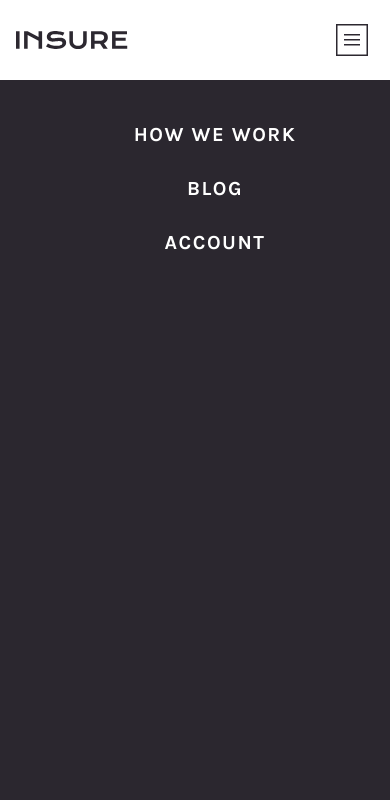
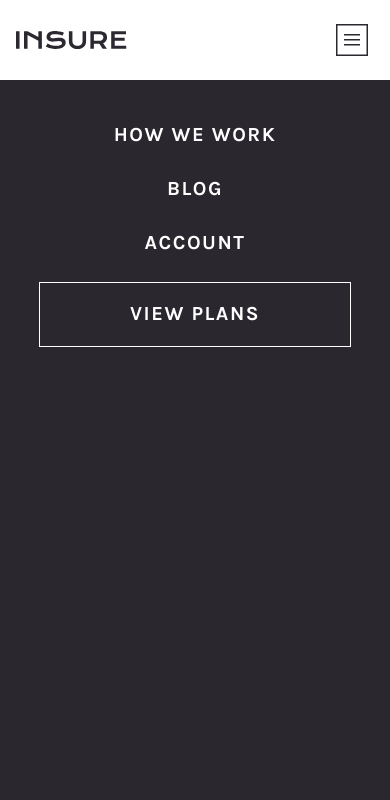
Before and after one commit to humarroquin/insure-landing-page, a plain HTML site: page index.html in a window 390 px wide. Both pictures are taken after a click on the button 352 px from the left and 40 px from the top of the page. Shown: the top 800 px of the page. Drawn offline with Linux system fonts and the light colour scheme.

Commit message:
refactored the header and hero sections

```diff
--- a/index.html
+++ b/index.html
@@ -23,16 +23,25 @@
   </head>
   <body>
     <header class="header | container display-flex">
-        <img src="./images/logo.svg" alt="Insure" />
+      <img class="logo" src="./images/logo.svg" alt="Insure" />
       <nav>
-        <ul class="nav-links | display-flex">
+        <ul class="header__nav-links | display-flex">
           <li><a href="#">How we work</a></li>
           <li><a href="#">Blog</a></li>
           <li><a href="#">Account</a></li>
+          <li>
+            <button
+              class="header__button | header__button--mobile btn btn--light"
+              type="button"
+            >
+              View plans
+            </button>
+          </li>
         </ul>
       </nav>
-      <button type="button" class="btn-nav | btn">View plans</button>
-      <button type="button" class="mobile-btn">
+      <button class="header__button | btn" type="button">View plans</button>
+      <!-- hamburger menu button -->
+      <button class="header__hamburger-btn" type="button">
         <img src="/images/icon-hamburger.svg" alt="" />
       </button>
     </header>
@@ -49,9 +58,17 @@
             </p>
             <button class="btn btn--light">View plans</button>
           </div>
-          <figure class="hero__image-wrapper">
-            <img src="./images/image-intro-desktop.jpg" alt="" />
-          </figure>
+          <picture class="hero__image-wrapper">
+            <source
+              srcset="./images/image-intro-mobile.jpg"
+              media="(max-width: 35.1875em)"
+            />
+            <img
+              class="hero__img"
+              src="./images/image-intro-desktop.jpg"
+              alt="Descriptive alt text"
+            />
+          </picture>
         </div>
       </section>
       <section class="features | container">
@@ -109,7 +126,7 @@
     </main>
     <footer class="footer">
       <div class="top-footer container grid-2cols-even">
-          <img src="./images/logo.svg" alt="Insure" />
+        <img class="logo" src="./images/logo.svg" alt="Insure" />
         <ul class="footer__social-icons | display-flex">
           <li>
             <a href="#" aria-label="facebook">
--- a/main.js
+++ b/main.js
@@ -1,5 +1,5 @@
-const mobileBtn = document.querySelector(".mobile-btn");
-const menu = document.querySelector(".nav-links");
+const mobileBtn = document.querySelector(".header__hamburger-btn");
+const menu = document.querySelector(".header__nav-links");
 
 function toggleMenu() {
   menu.classList.toggle("show");
--- a/styles.css
+++ b/styles.css
@@ -98,6 +98,7 @@ h6 {
   --size-450: 2.5rem; /* 40px */
   --size-500: 3rem; /* 48px */
   --size-550: 3.9375rem; /* 63px */
+  --size-575: 5.8125rem; /* 93px */
   --size-600: 6rem; /* 96px */
   --size-650: 6.5625rem; /* 105px */
   --size-700: 9.375rem; /* 150px */
@@ -167,7 +168,9 @@ h6 {
   gap: var(--size-300);
 }
 
+/* buttons */
 .btn {
+  display: inline-block;
   border: 1.5px solid var(--clr-black);
   padding: 0.8125em 1.78125em;
   background-color: transparent;
@@ -200,14 +203,16 @@ h6 {
 }
 
 /* PAGE STYLES */
+
+/* general styles */
 body {
-  /* part of the css reset */
+  /* css reset */
   line-height: 1.5;
   -webkit-font-smoothing: antialiased;
-  /* part of the css reset */
+  /* css reset */
 
   font-family: var(--ff-body);
-  /* 18-px-16px */
+  /* 18px-16px */
   font-size: clamp(
     1rem,
     0.9362244897959183rem + 0.27210884353741494vw,
@@ -215,9 +220,23 @@ body {
   );
 }
 
-/* margin for all sections */
 section {
-  margin-bottom: 150px;
+  margin-bottom: var(--size-700);
+}
+
+ul {
+  list-style: none;
+  padding: 0;
+}
+
+a {
+  text-decoration: none;
+  transition: color 0.5s ease;
+}
+
+.logo {
+  width: 6.95126rem;
+  height: 1.125rem;
 }
 
 /* header */
@@ -226,59 +245,117 @@ section {
   height: var(--header-height);
   align-items: center;
 }
-.header img {
+.header .logo {
   margin-right: auto;
 }
-.nav-links {
-  list-style: none;
+.header__nav-links {
   gap: var(--size-400);
   margin-right: var(--size-300);
 }
-.nav-links a {
-  text-decoration: none;
+.header__nav-links a {
   color: var(--clr-grayish-purple);
   font-weight: var(--fw-semi-bold);
   font-size: var(--fs-links);
   text-transform: uppercase;
   letter-spacing: 1.5px;
-  transition: color 0.5s ease;
 }
-.nav-links a:is(:hover, :focus-visible) {
+.header__nav-links a:is(:hover, :focus-visible) {
   color: var(--clr-black);
 }
-.mobile-btn {
+.header__button--mobile {
+  width: 80%;
+  margin-inline: auto;
+  font-size: var(--fs-mobile-links);
+  display: none;
+}
+.header__hamburger-btn {
   border: 0;
   background-color: transparent;
+  position: relative;
   display: none;
-  position: relative;
   z-index: 999;
 }
-.mobile-btn img {
+.header__hamburger-btn img {
   --btn-size: 2rem;
   height: var(--btn-size);
   width: var(--btn-size);
 }
 
+@media (max-width: 46.875em) {
+  .header__button,
+  .header__nav-links {
+    display: none;
+  }
+  .header__button--mobile {
+    display: block;
+  }
+  .header__nav-links.show {
+    display: flex;
+    flex-direction: column;
+    gap: var(--size-200);
+    position: fixed;
+    top: var(--header-height);
+    left: 0;
+    background-color: var(--clr-black);
+    width: 100%;
+    height: 100%;
+    text-align: center;
+    padding-top: var(--size-450);
+  }
+  .header__nav-links.show a {
+    color: var(--clr-white);
+    font-size: var(--fs-mobile-links);
+  }
+  .header__nav-links.show a:is(:hover, :focus-visible) {
+    color: var(--clr-white);
+  }
+  .header__hamburger-btn {
+    display: block;
+  }
+}
+
 /* hero */
 .hero {
-  --overlap-height: 37rem;
+  --background-height: 37rem;
+  color: var(--clr-white);
   background-image: linear-gradient(
-    var(--clr-purple) var(--overlap-height),
-    var(--clr-white) var(--overlap-height)
+    var(--clr-purple) var(--background-height),
+    var(--clr-white) var(--background-height)
   );
-  color: var(--clr-white);
-  padding-top: var(--size-650);
+
+  padding-top: clamp(0rem, -13.6719rem + 29.1667vw, 6.5625rem);
 }
 .hero__wrapper {
   gap: var(--size-300);
 }
-.hero img {
+.hero__img {
   width: 100%;
   max-height: 40.625rem;
   object-fit: cover;
 }
 .hero__content *:not(:first-child):not(:last-child) {
   margin-bottom: 2rem;
+}
+
+/* media queries */
+@media (max-width: 46.875em) {
+  .hero {
+    --background-height: 100%;
+  }
+  .hero__image-wrapper {
+    grid-row: 1 / 2;
+  }
+  .hero .container {
+    width: 100%;
+  }
+  .divider--hero {
+    display: none;
+  }
+  .hero__content {
+    padding-block: var(--size-575);
+    padding-inline: var(--size-100);
+    text-align: center;
+  }
 }
 
 /* features */
@@ -428,52 +505,3 @@ section {
     text-align: center;
   }
 }
-
-/* media queries */
-@media (max-width: 46.875em) {
-  .btn-nav,
-  .nav-links {
-    display: none;
-  }
-  .nav-links.show {
-    display: flex;
-    flex-direction: column;
-    gap: var(--size-200);
-    position: fixed;
-    top: var(--header-height);
-    left: 0;
-    background-color: var(--clr-black);
-    width: 100%;
-    height: 100%;
-    text-align: center;
-    padding-top: var(--size-450);
-  }
-  .nav-links.show a {
-    color: var(--clr-white);
-    font-size: var(--fs-mobile-links);
-  }
-  .nav-links.show a:is(:hover, :focus-visible) {
-    color: var(--clr-white);
-  }
-  .mobile-btn {
-    display: block;
-  }
-  .hero {
-    --overlap-height: 100%;
-    padding-top: 0;
-  }
-  .hero__image-wrapper {
-    grid-row: 1 / 2;
-  }
-  .hero .container {
-    width: 100%;
-  }
-  .divider--hero {
-    display: none;
-  }
-  .hero__content {
-    padding-block: 93px;
-    padding-inline: 16px;
-    text-align: center;
-  }
-}
```
